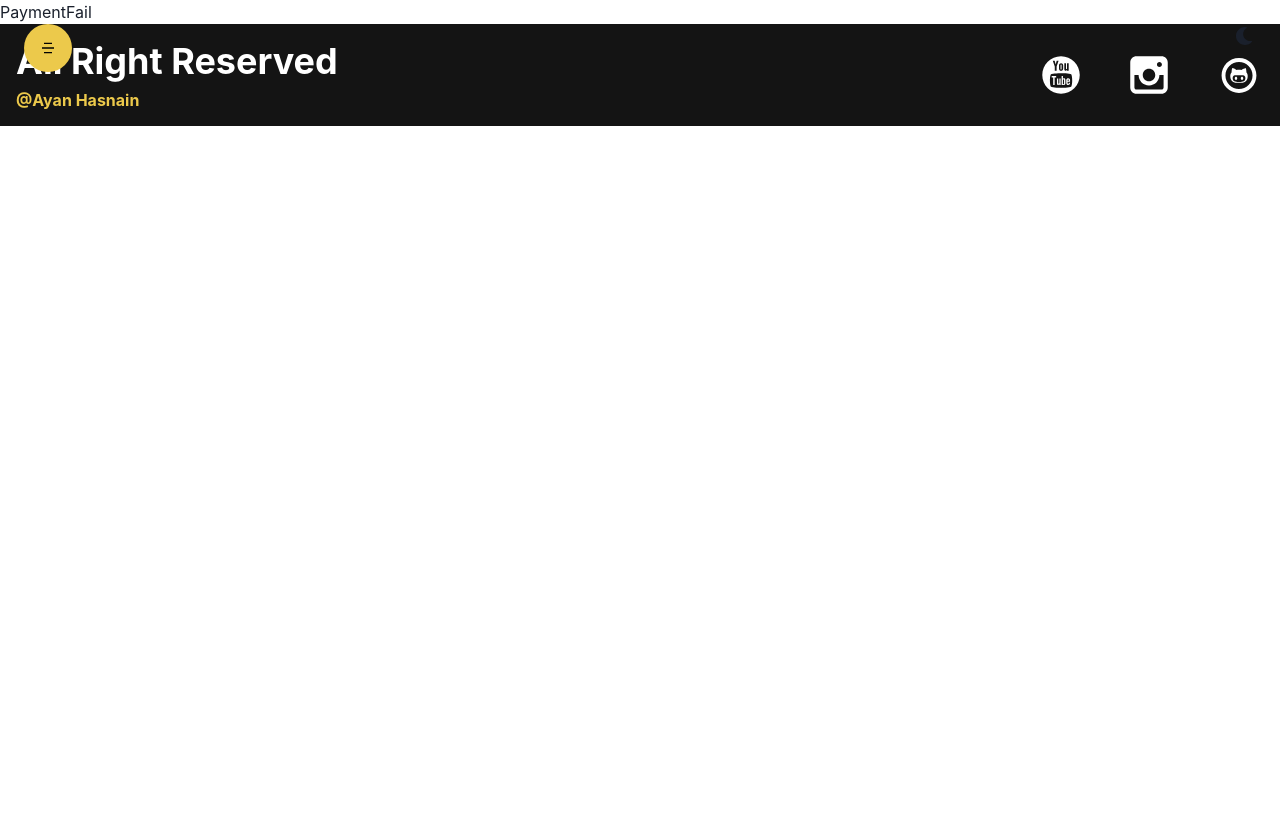
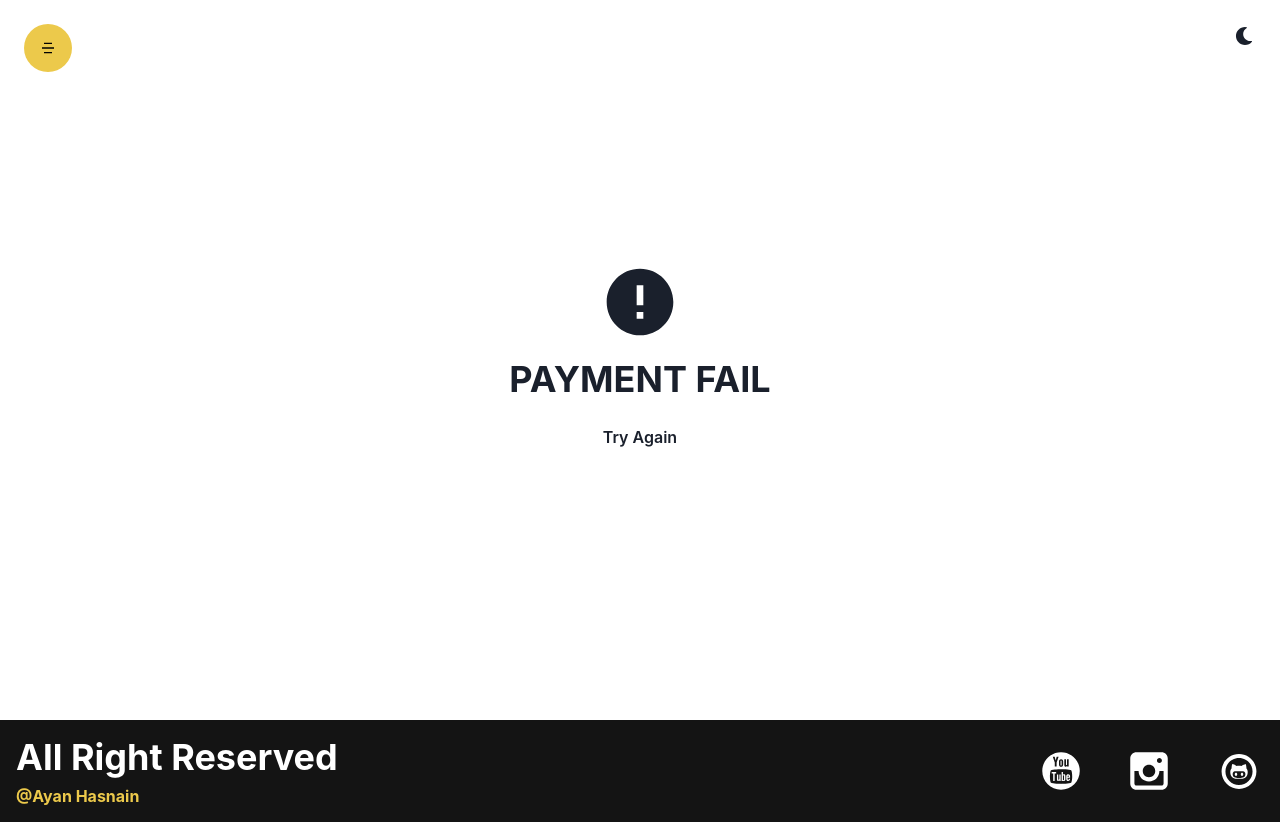
Before and after one commit to ayanhasnain03/EduHub, a React (Create React App) app in the folder coursebundler/: page /paymentfail in a window 1280 px wide. Before the commit the page ends 800 px from the top, so only its background shows below. Built offline with nearby package versions, Linux system fonts and the light colour scheme.

Commit message:
payment fail ui done

```diff
--- a/coursebundler/src/components/Payments/PaymentFail.jsx
+++ b/coursebundler/src/components/Payments/PaymentFail.jsx
@@ -1,8 +1,19 @@
+import { Box, Button, Container, Heading, Text, VStack } from '@chakra-ui/react'
 import React from 'react'
+import { RiCheckboxCircleFill, RiErrorWarningFill } from 'react-icons/ri'
+import { Link } from 'react-router-dom'
 
 const PaymentFail = () => {
   return (
-    <div>PaymentFail</div>
+    <Container h="90vh">
+    <VStack justifyContent={'center'} h="full" spacing={'4'}>
+      <RiErrorWarningFill size={'5rem'} />
+      <Heading textTransform={"uppercase"} children={'Payment Fail'} />
+      <Link to="/subscribe">
+        <Button variant={'ghost'}>Try Again</Button>
+      </Link>
+    </VStack>
+  </Container>
   )
 }
 
```
